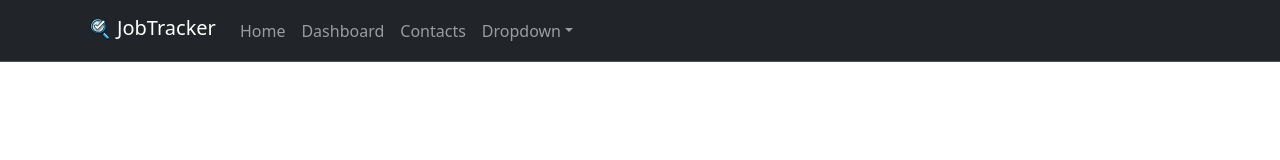
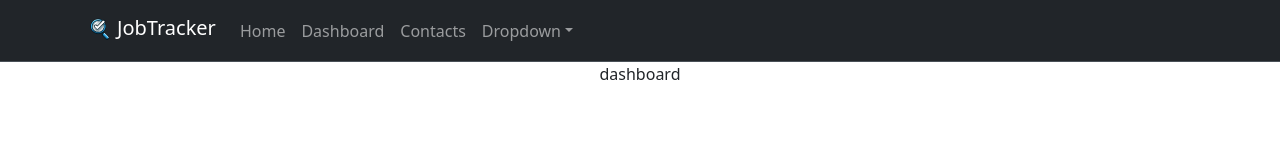
Before and after one commit to sbjacobs231/job_tracker, a React (Create React App) app in the folder client/: page /dashboard in a window 1280 px wide. Shown: the top 160 px of the page. Built offline with nearby package versions, Linux system fonts and the light colour scheme.

Commit message:
Added Dashboard router

```diff
--- a/client/src/App.js
+++ b/client/src/App.js
@@ -18,6 +18,8 @@ function App() {
           <Route path="/" element={<MainPage />} />
           <Route path="/login" element={<Login />} />
           <Route path="/signup" element={<Signup />} />
+          <Route path="/dashboard" element={<Dashboard />} />
+          {/* <Route path="/dashboard" element={<JobDashboard />} /> */}
         </Routes>
       </div>
     </Router>
```
